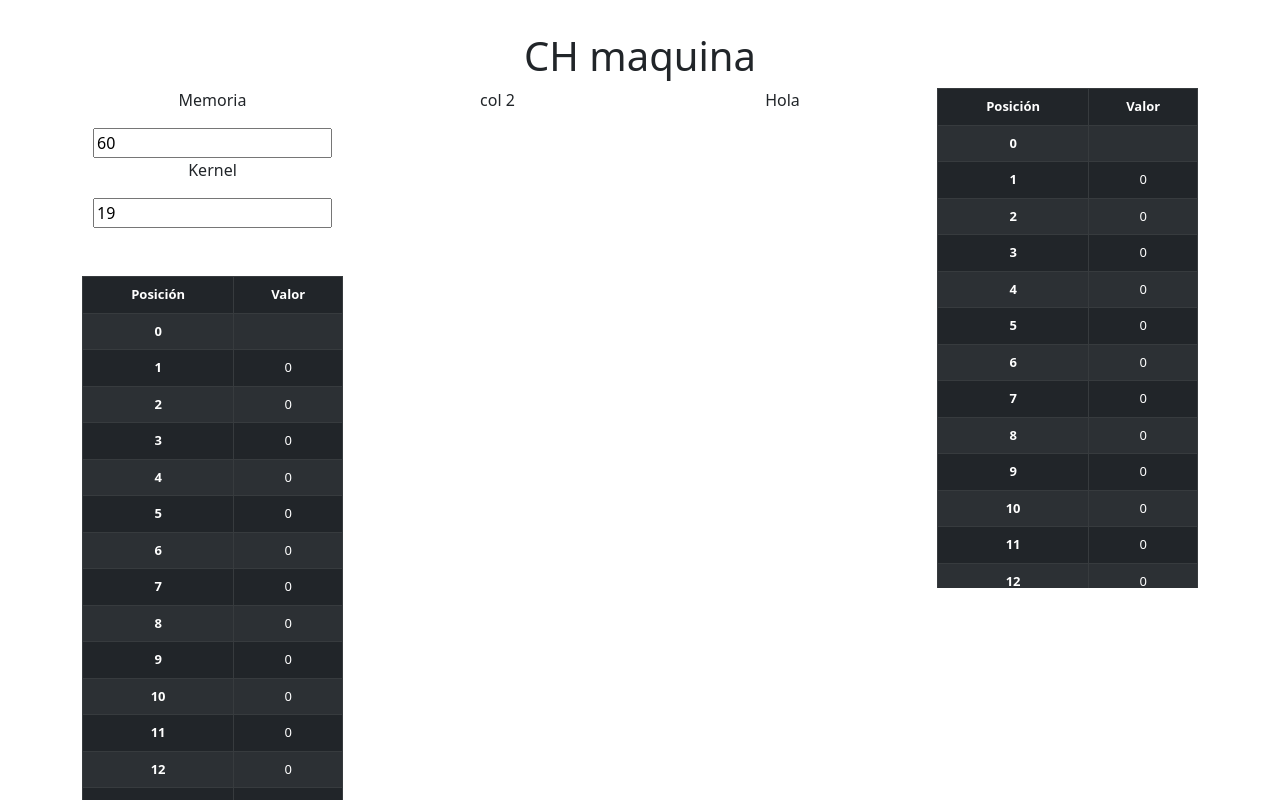
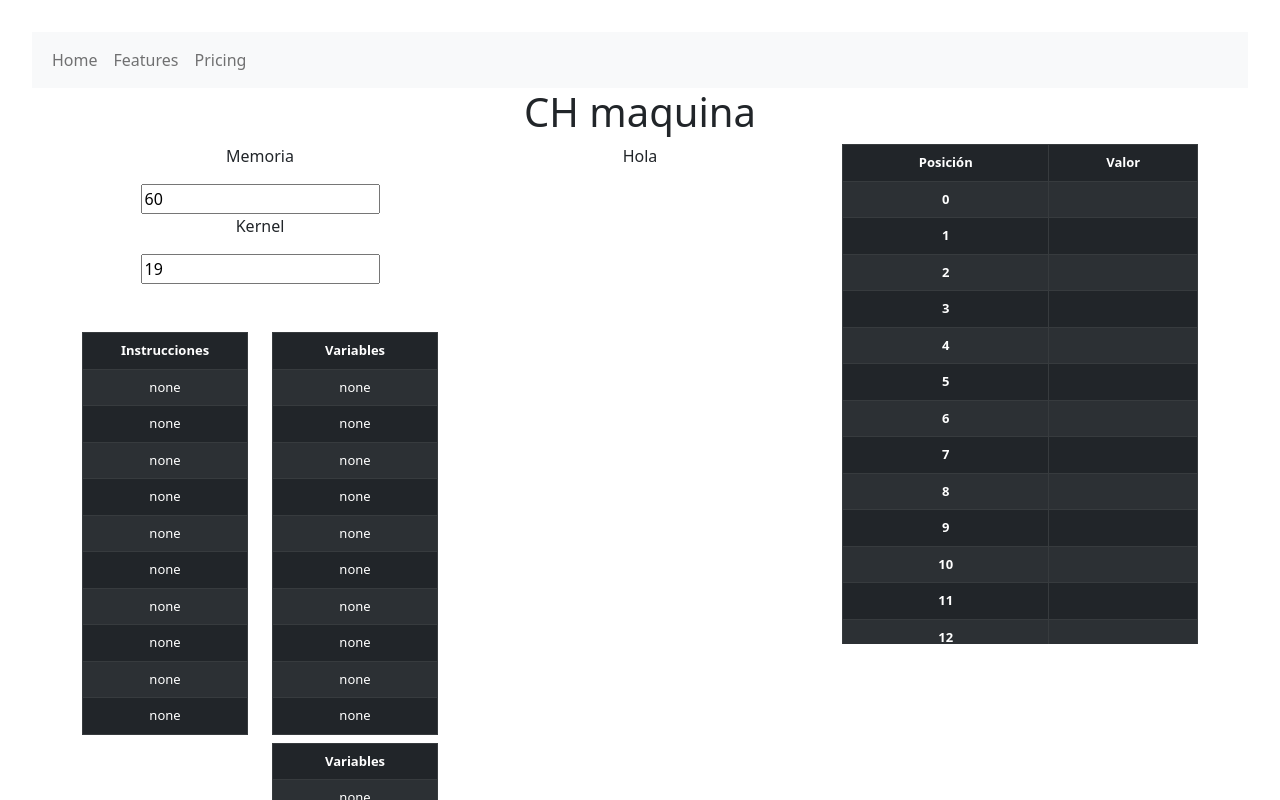
Before and after one commit to Agalvf/ch-maquina, a Vue app: page / in a window 1280 px wide. Shown: the top 800 px of the page. Built offline with nearby package versions, Linux system fonts and the light colour scheme.

Commit message:
Otras tablas

```diff
--- a/index.html
+++ b/index.html
@@ -4,7 +4,7 @@
     <meta charset="UTF-8" />
     <link rel="icon" type="image/svg+xml" href="/vite.svg" />
     <meta name="viewport" content="width=device-width, initial-scale=1.0" />
-    <title>Vite + Vue</title>
+    <title>CH maquina</title>
   </head>
   <body>
     <div id="app"></div>
--- a/src/App.vue
+++ b/src/App.vue
@@ -7,21 +7,79 @@ import { ref, computed } from 'vue'
 const digitoCedula = 1
 const empiezaMemoria = ref(digitoCedula * 10 + 50)
 const empiezaKernel = ref(digitoCedula * 10 + 9)
-const maxLength = empiezaMemoria.value - 1
 
+const instrucciones = ref(new Array(10).fill("none"))
+const memoriaPrincipal = ref(new Array(empiezaMemoria.value));
+const variables = ref(new Array(10).fill("none"));
+const etiquetas = ref(new Array(10).fill("none"));
 
-const memoriaPrincipal = computed(() => {
+/* const memoriaPrincipal = computed(() => {
   let memoria = new Array(empiezaMemoria.value)
   for (let i = 1; i <= empiezaKernel.value; i++) {
     memoria[i] = 0
   }
   return memoria
-})
+
+}) */
 
 
+const cargar = () => {
+  const input = document.createElement("input");
+  input.type = "file";
+  input.onchange = (e) => {
+    const file = e.target?.files[0];
+    const reader = new FileReader();
+    reader.onload = (e) => {
+      const text = e.target.result;
+      if (text) {
+        const lines = text.toString().split("\n");
+        instrucciones.value = []
+        variables.value = []
+        lines.forEach(element => {
+          element = element.trim()
+          if (element.includes("nueva")) {
+            let a = element.split(" ")
+            console.log(a)
+            if (a[1] == "") {
+              variables.value.push(a[2])
+            }
+            else{
+              variables.value.push(a[1])
+            }
+          }
+          if(element.includes("etiqueta")){
+            let a = element.split(" ")
+            etiquetas.value.push(a[1])
+          }
+          instrucciones.value.push(element)
+        });
+        for (let i = 1; i <= empiezaKernel.value; i++) {
+          memoriaPrincipal.value[i] = "--** CH MAQUINA **--"
+        }
+        for (let i = 0; i < instrucciones.value.length; i++) {
+          memoriaPrincipal.value[i + empiezaKernel.value + 1] = instrucciones.value[i]
+        }
+
+      }
+    };
+    reader.readAsText(file);
+  };
+  input.click();
+}
 </script>
 
 <template>
+  <nav class="navbar navbar-expand-lg bg-light">
+    <div class="container-fluid">
+      <div class="collapse navbar-collapse" id="navbarNavAltMarkup">
+        <div class="navbar-nav">
+          <a class="nav-link" aria-current="page" href="#" @click="cargar">Home</a>
+          <a class="nav-link" href="#">Features</a>
+          <a class="nav-link" href="#">Pricing</a>
+        </div>
+      </div>
+    </div>
+  </nav>
   <h1>CH maquina</h1>
   <div class="container">
     <div class="row">
@@ -35,13 +93,11 @@ const memoriaPrincipal = computed(() => {
             <table class="table table-bordered table-striped mb-0 table-dark table-hover" id="tablaMemoria">
               <thead>
                 <tr>
-                  <th scope="col">Posición</th>
-                  <th scope="col">Valor</th>
+                  <th scope="col">Instrucciones</th>
                 </tr>
               </thead>
               <tbody>
-                <tr v-for="(contenido, index) in memoriaPrincipal" :key="index">
-                  <th scope="row">{{ index }}</th>
+                <tr v-for="(contenido, index) in instrucciones" :key="index">
                   <td>{{ contenido }}</td>
                 </tr>
               </tbody>
@@ -51,22 +107,29 @@ const memoriaPrincipal = computed(() => {
             <table class="table table-bordered table-striped mb-0 table-dark table-hover" id="tablaMemoria">
               <thead>
                 <tr>
-                  <th scope="col">Posición</th>
-                  <th scope="col">Valor</th>
+                  <th scope="col">Variables</th>
                 </tr>
               </thead>
               <tbody>
-                <tr v-for="(contenido, index) in memoriaPrincipal" :key="index">
-                  <th scope="row">{{ index }}</th>
+                <tr v-for="(contenido, index) in variables" :key="index">
+                  <td>{{ contenido }}</td>
+                </tr>
+              </tbody>
+            </table>
+            <table class="table table-bordered table-striped mb-0 table-dark table-hover my-2" id="tablaMemoria">
+              <thead>
+                <tr>
+                  <th scope="col">Variables</th>
+                </tr>
+              </thead>
+              <tbody>
+                <tr v-for="(contenido, index) in etiquetas" :key="index">
                   <td>{{ contenido }}</td>
                 </tr>
               </tbody>
             </table>
           </div>
         </div>
-      </div>
-      <div class="col">
-        <p>col 2</p>
       </div>
       <div class="col">
         <p>Hola</p>
--- a/src/style.css
+++ b/src/style.css
@@ -45,17 +45,6 @@ h1 {
   line-height: 1.1;
 }
 
-button {
-  border-radius: 8px;
-  border: 1px solid transparent;
-  padding: 0.6em 1.2em;
-  font-size: 1em;
-  font-weight: 500;
-  font-family: inherit;
-  background-color: #1a1a1a;
-  cursor: pointer;
-  transition: border-color 0.25s;
-}
 button:hover {
   border-color: #646cff;
 }
```
